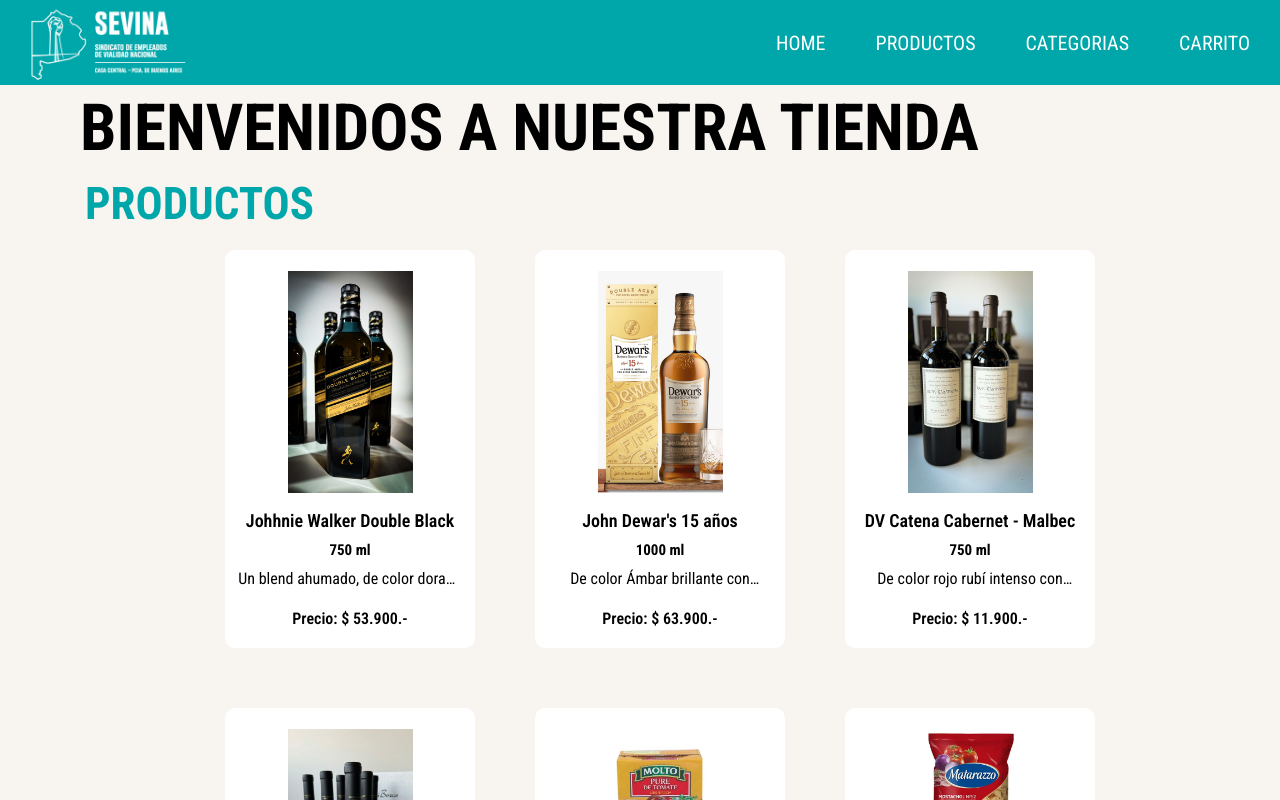
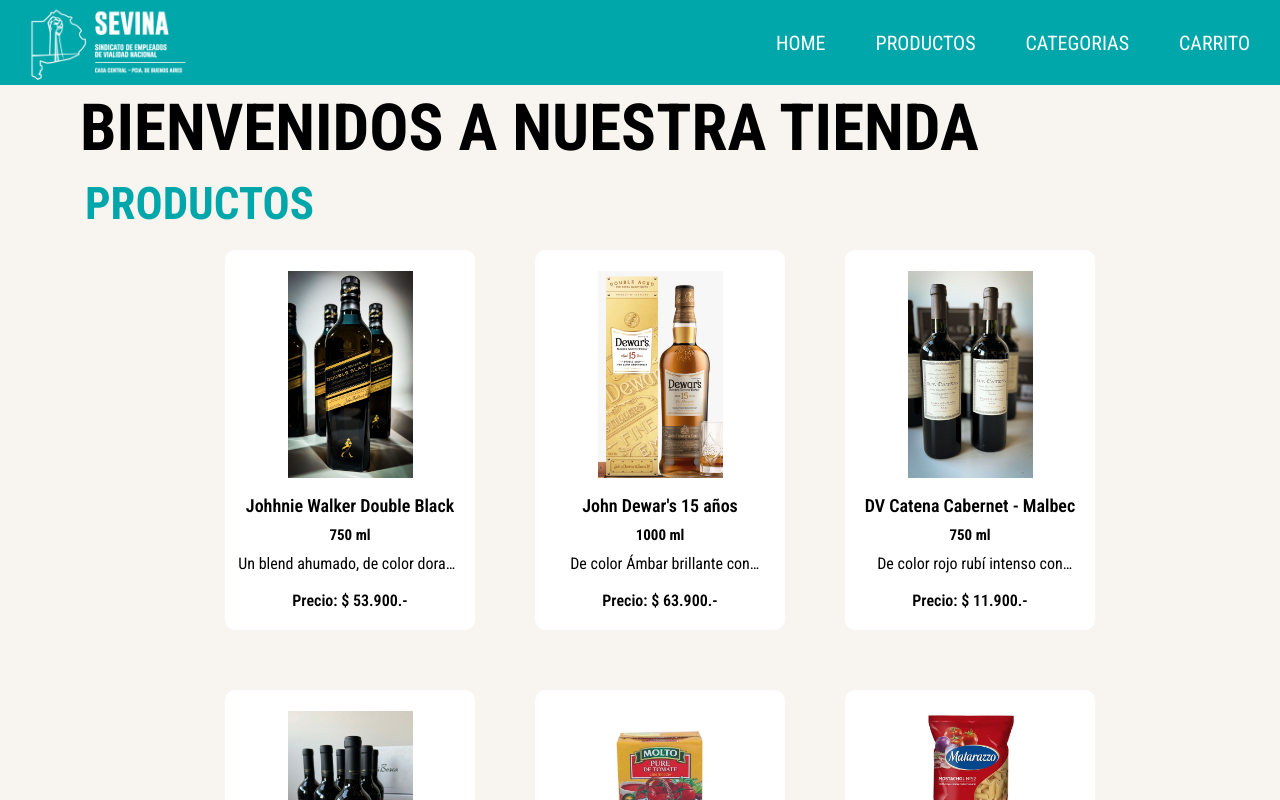
Before and after one commit to LuchoDs/Proyecto_Reac_JS, a React (Vite) app: page / in a window 1280 px wide. Shown: the top 800 px of the page. Built offline with nearby package versions, Linux system fonts and the light colour scheme.

Commit message:
arreglo css en la altura  de las tarjetas

```diff
--- a/src/components/Item/Item.css
+++ b/src/components/Item/Item.css
@@ -4,6 +4,8 @@
 .card {
     display: flex;
     flex-direction: column;
+    justify-content: space-between;
+    height: 38rem;
     width: 25rem;
     padding-bottom: 1rem;
     border-radius: 1rem;
```
